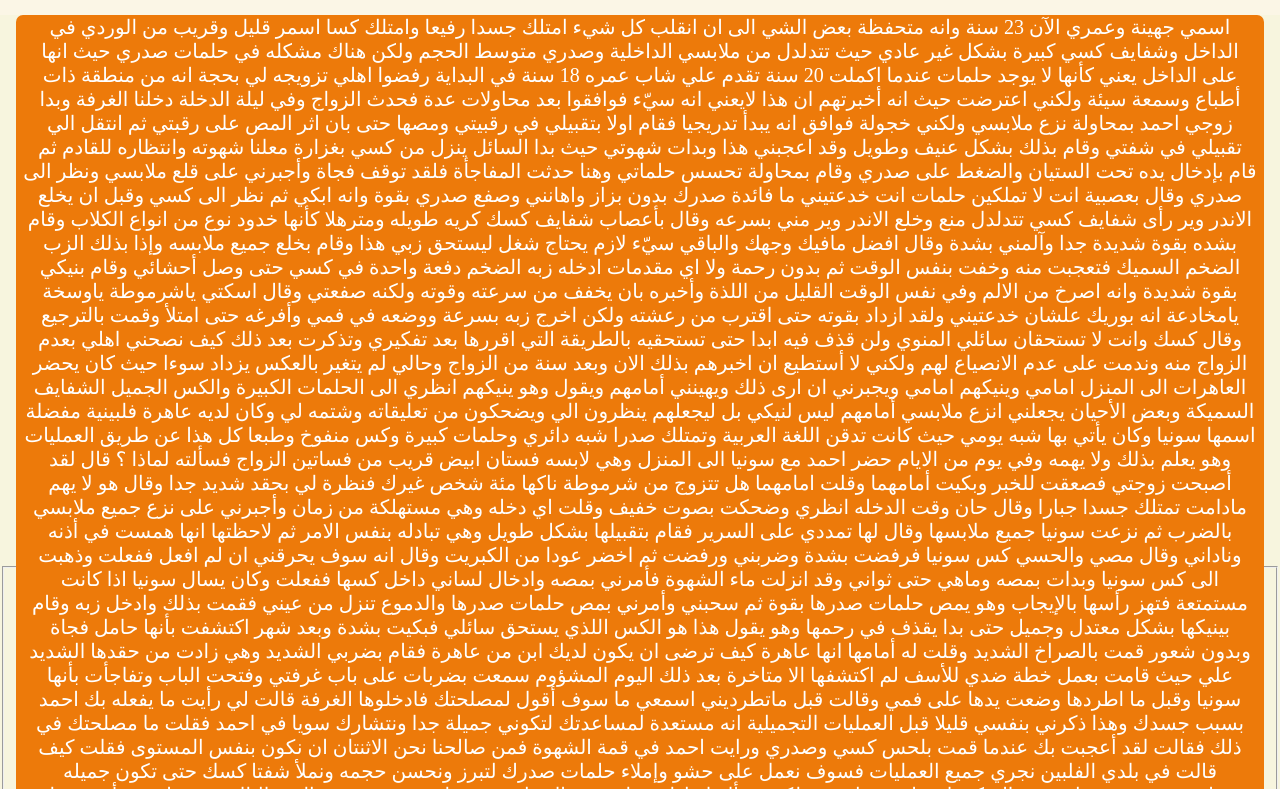
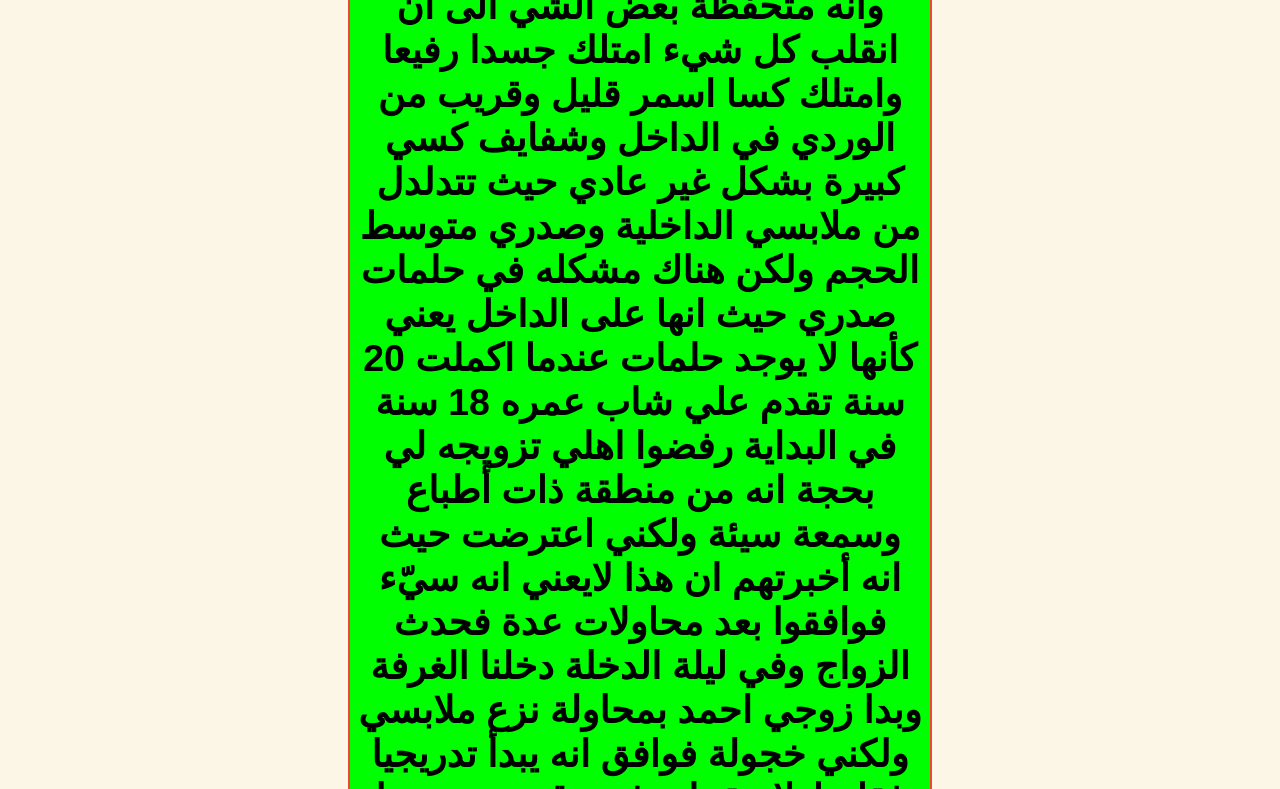
Before and after one commit to vipxpost/1, a plain HTML site: page index.html in a window 1280 px wide. Shown: the part 650-1439 px from the top of the page. Drawn offline with Linux system fonts and the light colour scheme; no server answers.

Commit message:
Update index.html

```diff
--- a/index.html
+++ b/index.html
@@ -71,11 +71,7 @@ a:hover{text-decoration:inherit}
 <body class="amp-mode-mouse" style="opacity: 1; visibility: visible; animation: none;">
 
 <main class="main">
-<h1>مزة طرية وناعمه مع ابن عمها ف الشقة يقلبها ع السرير وتفنس ويحشر زبره ف كسها وهى تصوت وتولول</h1><div class="midbuttons"><a target="_blank" rel="noopener" href="http://forums.neswangy.net/showthread.php?p=1723092#post1723092"><span class="topbutton button3"> </span></a></div><p><amp-img src="https://neswangy.net/images/products/a58280053.jpg" width="1080" height="610" layout="responsive" alt="مزة طرية وناعمه مع ابن عمها ف الشقة يقلبها ع السرير وتفنس ويحشر زبره ف كسها وهى " class="i-amphtml-element i-amphtml-layout-responsive i-amphtml-layout-size-defined i-amphtml-layout"><i-amphtml-sizer style="display: block; padding-top: 56.4815%;"></i-amphtml-sizer><img async="" alt="مزة طرية وناعمه مع ابن عمها ف الشقة يقلبها ع السرير وتفنس ويحشر زبره ف كسها وهى " class="i-amphtml-fill-content i-amphtml-replaced-content" src="https://neswangy.net/images/products/a58280053.jpg"></amp-img></p><h2> مزة طرية وناعمه مع ابن عمها ف الشقة يقلبها ع السرير وتفنس ويحشر زبره ف كسها وهى تصوت وتولول</h2><h3><a href="https://forums.neswangy.net/showthread.php?t=320797"><span class="topbutton button3">إضغط هنا لمشاهدة الفيديو</span></a></h3></main>
-<br>
-<div class="caro">
-<fieldset>
-<legend class="legend"> اسمي جهينة وعمري الآن 23 سنة وانه متحفظة بعض الشي الى ان انقلب كل شيء امتلك جسدا رفيعا وامتلك كسا اسمر قليل وقريب من الوردي في الداخل وشفايف كسي كبيرة بشكل غير عادي حيث تتدلدل من ملابسي الداخلية وصدري متوسط الحجم ولكن هناك مشكله في حلمات صدري حيث انها على الداخل يعني كأنها لا يوجد حلمات
+<h1>مزة طرية وناعمه مع ابن عمها ف الشقة يقلبها ع السرير وتفنس ويحشر زبره ف كسها وهى تصوت وتولول</h1><div class="midbuttons"><a target="_blank" rel="noopener" href="http://forums.neswangy.net/showthread.php?p=1723092#post1723092"><span class="topbutton button3"> </span></a></div><p><amp-img src="https://neswangy.net/images/products/a58280053.jpg" width="1080" height="610" layout="responsive" alt="مزة طرية وناعمه مع ابن عمها ف الشقة يقلبها ع السرير وتفنس ويحشر زبره ف كسها وهى " class="i-amphtml-element i-amphtml-layout-responsive i-amphtml-layout-size-defined i-amphtml-layout"><i-amphtml-sizer style="display: block; padding-top: 56.4815%;"></i-amphtml-sizer><img async="" alt="مزة طرية وناعمه مع ابن عمها ف الشقة يقلبها ع السرير وتفنس ويحشر زبره ف كسها وهى " class="i-amphtml-fill-content i-amphtml-replaced-content" src="https://neswangy.net/images/products/a58280053.jpg"></amp-img></p><h2> مزة طرية وناعمه مع ابن عمها ف الشقة يقلبها ع السرير وتفنس ويحشر زبره ف كسها وهى تصوت وتولول</h2><h3><a href="https://forums.neswangy.net/showthread.php?t=320797"><span class="topbutton button3">اسمي جهينة وعمري الآن 23 سنة وانه متحفظة بعض الشي الى ان انقلب كل شيء امتلك جسدا رفيعا وامتلك كسا اسمر قليل وقريب من الوردي في الداخل وشفايف كسي كبيرة بشكل غير عادي حيث تتدلدل من ملابسي الداخلية وصدري متوسط الحجم ولكن هناك مشكله في حلمات صدري حيث انها على الداخل يعني كأنها لا يوجد حلمات
 عندما اكملت 20 سنة تقدم علي شاب عمره 18 سنة في البداية رفضوا اهلي تزويجه لي بحجة انه من منطقة ذات أطباع وسمعة سيئة ولكني اعترضت حيث انه أخبرتهم ان هذا لايعني انه سيّء فوافقوا بعد محاولات عدة
 فحدث الزواج وفي ليلة الدخلة دخلنا الغرفة وبدا زوجي احمد بمحاولة نزع ملابسي ولكني خجولة فوافق انه يبدأ تدريجيا
 فقام اولا بتقبيلي في رقبيتي ومصها حتى بان اثر المص على رقبتي ثم انتقل الي تقبيلي في شفتي وقام بذلك بشكل عنيف وطويل وقد اعجبني هذا وبدات شهوتي حيث بدا السائل ينزل من كسي بغزارة معلنا شهوته وانتظاره للقادم
@@ -117,7 +113,11 @@ a:hover{text-decoration:inherit}
 ابن صديقي سوف يكمل ال16 سنة الليلة وهنا في هذه المنطقة يجعلون اي ولد يبلغ هذا العمر بالقيام بنيكته الاولى وانت الممكن ان تكوني الفتاة التي تعلمه فصرخت بأعلى صوتي أنا لست عاهرة فقالت لم اقل ذلك ولكن هذا الحل الوحيد وان لم يعجبك سوف نعود فسكت وبتردد وتقطع من صوتي في الكلام قلت وهل يدفعون مبلغ معقول فضحكت بقوة وقالت سوف ترين
 
 نهاية الجزء الاول اتمنى انه نال رضاكم
-اتمنى التعليق لعمل الجزء الثاني</legend>
+اتمنى التعليق لعمل الجزء الثاني</span></a></h3></main>
+<br>
+<div class="caro">
+<fieldset>
+<legend class="legend"> فيديوهات مميزه </legend>
 
 
 </div>
```
